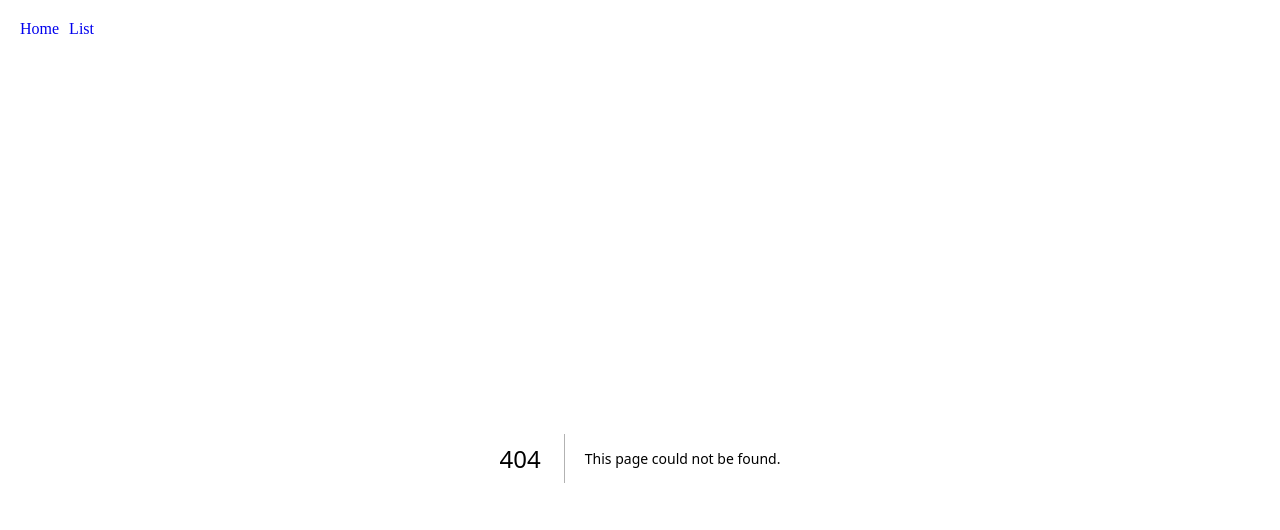
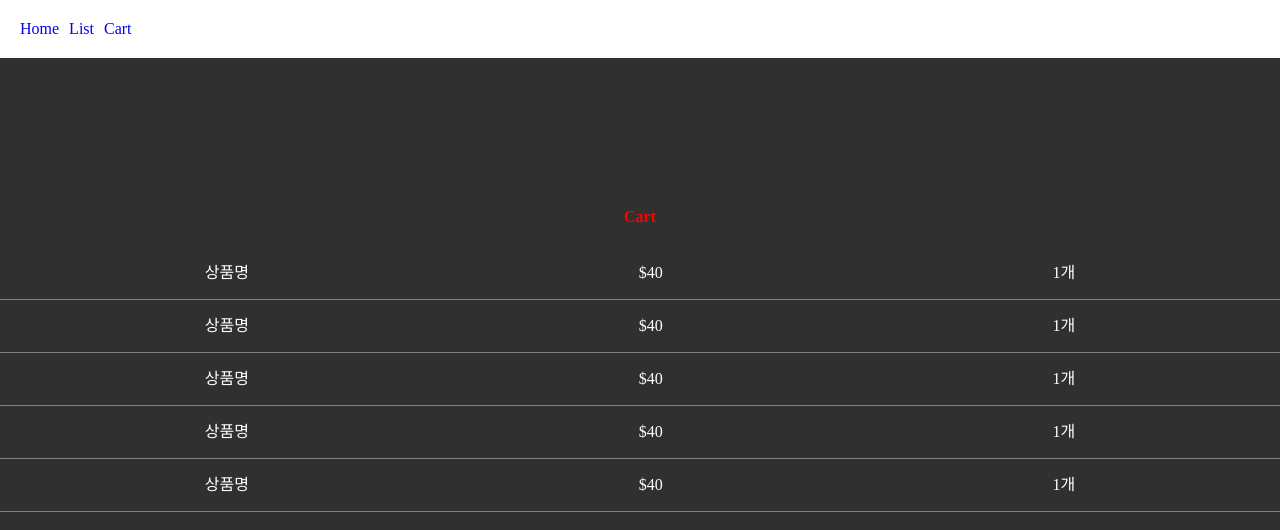
Before and after one commit to castor12m/note_nextjs, a Next.js app in the folder fresh/: page /cart in a window 1280 px wide. Before the commit this address had no page. Shown: the top 530 px of the page. Built offline with nearby package versions, Linux system fonts and the light colour scheme.

Commit message:
컴포넌트 사용

```diff
--- /dev/null
+++ b/fresh/app/cart/page.js
@@ -0,0 +1,22 @@
+export default function Cart() {
+    return (
+      <div>
+        <h4 className="title">Cart</h4>
+        <CartItem/>
+        <CartItem/>
+        <CartItem/>
+        <CartItem/>
+        <CartItem/>
+      </div>
+    )
+  }
+
+function CartItem(){
+  return(
+    <div className="cart-item">
+      <p>상품명</p>
+      <p>$40</p>
+      <p>1개</p>
+    </div>
+  )
+}
--- a/fresh/app/globals.css
+++ b/fresh/app/globals.css
@@ -37,3 +37,11 @@
   width: 100%;
   height: auto;
 }
+
+.cart-item {
+  padding: 10px;
+  display: flex;
+  justify-content: space-around;
+  border-bottom: 1px solid grey;
+  line-height: 0px;
+}
--- a/fresh/app/layout.js
+++ b/fresh/app/layout.js
@@ -13,6 +13,7 @@
         <div className="navbar">
           <Link href="/">Home</Link>
           <Link href="/list">List</Link>
+          <Link href="/cart">Cart</Link>
         </div>
         {children}
       </body>
```
Also changed, not shown: fresh/app/list/abc/page.js (deleted, +0 -19 lines).
